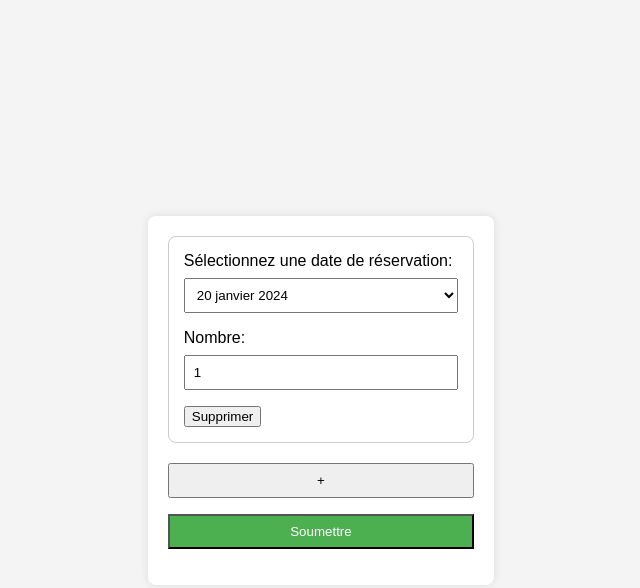
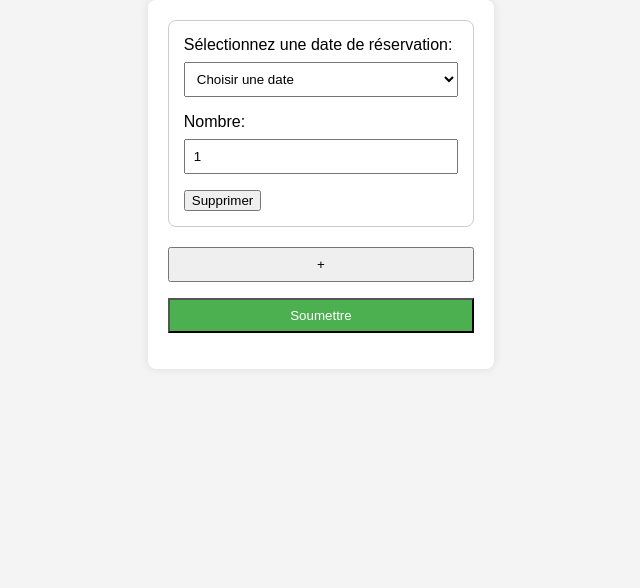
Before and after one commit to CleoBel9/Reservation, a plain HTML site: page index.html in a window 1280 px wide. Shown: the whole page, without its empty margins (319-959 px from the left). Drawn offline with Linux system fonts and the light colour scheme.

Commit message:
date default

```diff
--- a/reserv.css
+++ b/reserv.css
@@ -3,10 +3,9 @@ body {
     background-color: #f4f4f4;
     margin: 0;
     padding: 0;
-    display: flex;
+    display:flex;
     justify-content: center;
     align-items: center;
-    height: 100vh;
 }
 
 form {
--- a/reserv.js
+++ b/reserv.js
@@ -60,6 +60,14 @@ function addAdditionalField() {
     dateSelect.addEventListener('change', function () {
         disableSelectedDates();
     });
+
+    // Ajoute une option par défaut "choisir une date"
+    var defaultOption = document.createElement('option');
+    defaultOption.value = '';
+    defaultOption.textContent = 'Choisir une date';
+    defaultOption.disabled = true;
+    defaultOption.selected = true;
+    dateSelect.appendChild(defaultOption);
 
     // Remplit la liste déroulante avec les dates disponibles
     availableDates.forEach(function (date) {
@@ -127,7 +135,7 @@ function addAdditionalField() {
 // Fonction pour désactiver les options déjà sélectionnées
 function disableSelectedDates() {
     var selects = document.querySelectorAll("select[name='additionalDate']");
-    var allOptions = document.querySelectorAll(".dateInput"); // Utiliser une classe au lieu d'un id
+    var allOptions = document.querySelectorAll(".dateInput");
     var selects_array = Array.from(selects);
 
     selects_array.forEach(function (select) {
```
